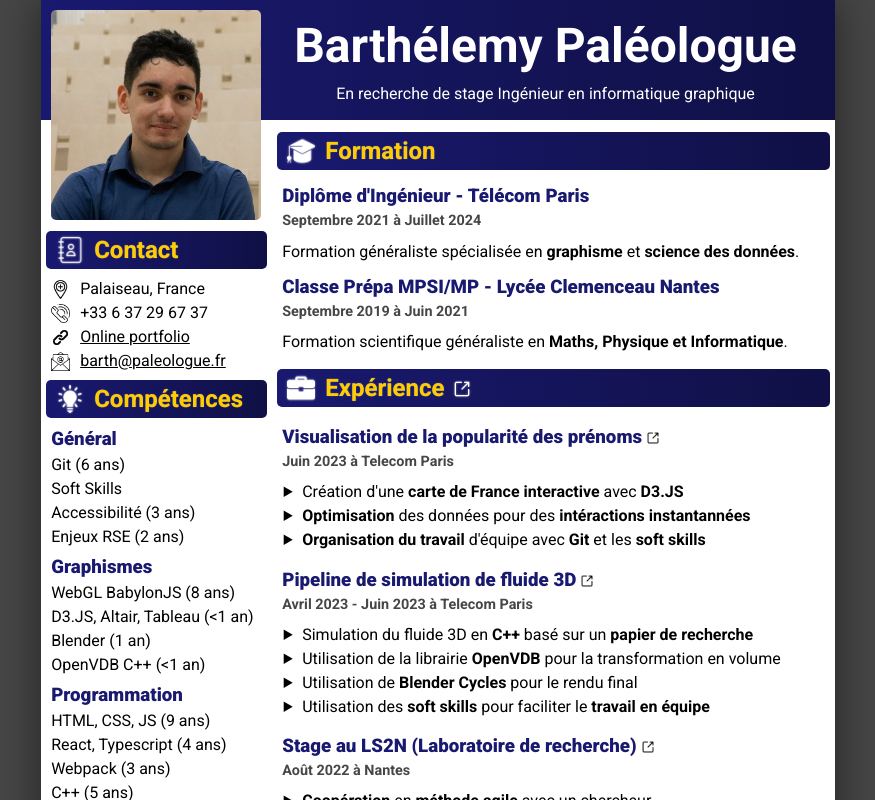
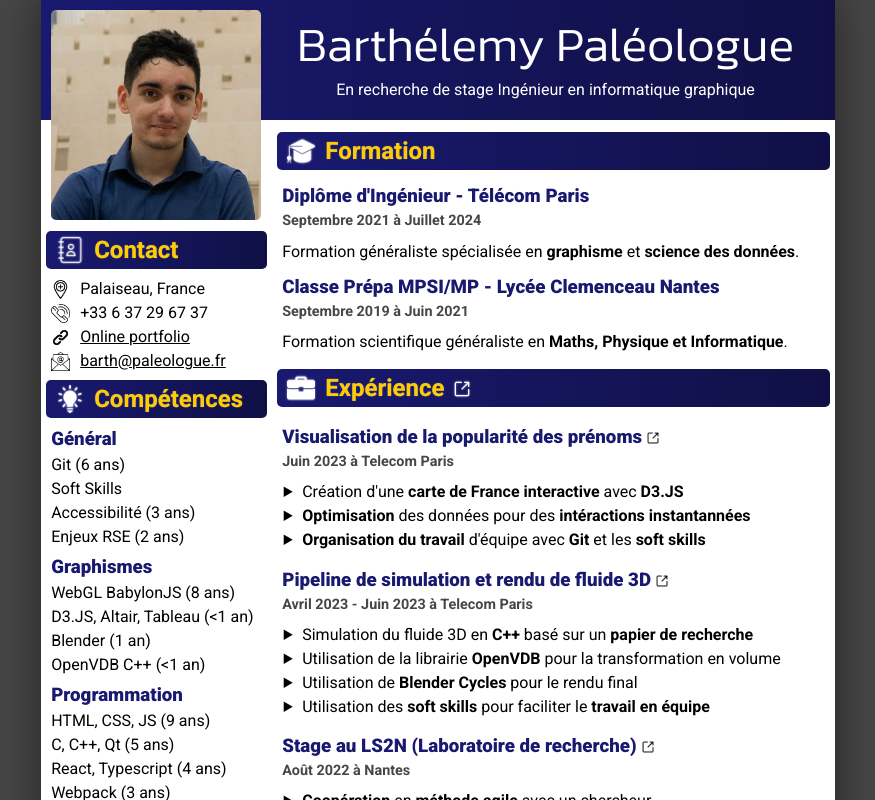
Before and after one commit to BarthPaleologue/resume, a Next.js app: page /resume/ in a window 1280 px wide. Shown: the top 800 px of the page, without its empty margins (202-1077 px from the left). Built offline with nearby package versions, Linux system fonts and the light colour scheme.

Commit message:
better font + updated github links

```diff
--- a/src/app/accessLinkIcon.tsx
+++ b/src/app/accessLinkIcon.tsx
@@ -1,12 +1,13 @@
 export interface AccessLinkIconProps {
     url: string;
     inverted?: boolean;
+    title?: string;
 }
 
-export const AccessLinkIcon = ({ url, inverted }: AccessLinkIconProps) => {
+export const AccessLinkIcon = ({ url, inverted, title }: AccessLinkIconProps) => {
     const className = 'icon access-icon' + (inverted ? ' inverted' : '');
     return (
-        <a target="_blank" href={url} referrerPolicy="no-referrer">
+        <a target="_blank" href={url} referrerPolicy="no-referrer" title={title}>
             <span className={className}></span>
         </a>
     )
--- a/src/app/experienceContainer.tsx
+++ b/src/app/experienceContainer.tsx
@@ -21,7 +21,7 @@ export const ExperienceContainer = ({ experience }: ExperienceContainerProps) =>
     }
     return (
         <div className="experienceContainer" hidden={!experience.enabled}>
-            <h3>{experience.title} <AccessLinkIcon url="https://medium.com/@barth_29567/procedural-gas-giants-f2a61bc6bd97" /></h3>
+            <h3>{experience.title} <AccessLinkIcon url={experience.url} /></h3>
             <h4>{experience.when}</h4>
             <ul>
                 {experience.what.map((what: string) => (
--- a/src/app/experiences.ts
+++ b/src/app/experiences.ts
@@ -3,7 +3,7 @@ import { Experience } from "./experienceContainer";
 export const experiences: Experience[] = [
     {
         title: "Visualisation de la popularité des prénoms",
-        url: "https://medium.com/@barth_29567/procedural-gas-giants-f2a61bc6bd97",
+        url: "https://github.com/BarthPaleologue/BirthNameViz",
         when: "Juin 2023 à Telecom Paris",
         what: [
             "Création d'une <b>carte de France interactive</b> avec <b>D3.JS</b>",
@@ -13,8 +13,8 @@ export const experiences: Experience[] = [
         enabled: true
     },
     {
-        title: "Pipeline de simulation de fluide 3D",
-        url: "https://medium.com/@barth_29567/procedural-gas-giants-f2a61bc6bd97",
+        title: "Pipeline de simulation et rendu de fluide 3D",
+        url: "https://github.com/Konodinger/Liquid3D",
         when: "Avril 2023 - Juin 2023 à Telecom Paris",
         what: [
             "Simulation du fluide 3D en <b>C++</b> basé sur un <b>papier de recherche</b>",
@@ -27,7 +27,7 @@ export const experiences: Experience[] = [
     {
         title: "Application de Todo List",
         url: "https://barth.paleologue.fr/todo",
-        when: "[UNDEFINED] à Telecom Paris",
+        when: "Mars 2023 - Avril 2023 à Telecom Paris",
         what: [
             "Conception avec <b>Typescript</b> et <b>React</b>",
             "Organisation du travail d'équipe avec <b>Git</b> et les <b>soft skills</b>"
@@ -35,9 +35,18 @@ export const experiences: Experience[] = [
         enabled: false
     },
     {
+        title: "Application de dessin 2D",
+        url: "https://github.com/BarthPaleologue/Paint4D",
+        when: "Octobre 2022 - Novembre 2022 à Telecom Paris",
+        what: [
+            "Conception avec Qt et C++ d'une interface intuitive",
+        ],
+        enabled: false
+    },
+    {
         title: "Application Android",
-        url: "https://barth.paleologue.fr/todo",
-        when: "[UNDEFINED] à Telecom Paris",
+        url: "https://github.com/BarthPaleologue/Stonks",
+        when: "Septembre 2022 à Telecom Paris",
         what: [
             "Utilisation de <b>Kotlin</b> avec <b>Android Studio</b>",
             "Conception d'une interface <b>accessible</b> et <b>intuitive</b>"
@@ -69,8 +78,8 @@ export const experiences: Experience[] = [
     },
     {
         title: "Application de résolution de labyrinthe JAVA",
-        url: "https://www.ls2n.fr/",
-        when: "Décembre 2021 - Février 2022 à Telecom Paris",
+        url: "https://github.com/BarthPaleologue/maze-solver-generator",
+        when: "Octobre 2021 - Mars 2022 à Telecom Paris",
         what: [
             "GUI intuitive et polyvalente avec <b>Swing</b>",
             "Génération de labyrinthe basée sur <b>l&apos;algorithme de Prim</b>"
@@ -100,17 +109,17 @@ export const experiences: Experience[] = [
     },
     {
         title: "Interface de rangement de films pour Windows",
-        url: "https://www.ls2n.fr/",
+        url: "https://github.com/BarthPaleologue/moviecenter",
         when: "Février 2021",
         what: [
-            "Développement avec Electron et NodeJS",
+            "Développement avec Electron",
             "Récupération des affiches par Web Scraping",
         ],
         enabled: false
     },
     {
         title: "Détection des fausses informations par IA",
-        url: "https://www.ls2n.fr/",
+        url: "https://github.com/BarthPaleologue/FAKENEWS",
         when: "Septembre 2020 - Juin 2021 au Lycée Clemenceau (Nantes)",
         what: [
             "Utilisation de Pandas, Numpy pour traiter les données",
@@ -121,7 +130,7 @@ export const experiences: Experience[] = [
     },
     {
         title: "Génération d'image avec réseau de neurones GAN",
-        url: "https://www.ls2n.fr/",
+        url: "https://github.com/BarthPaleologue/EdelGAN",
         when: "Octobre 2019 - Juillet 2020",
         what: [
             "Manipulation d&apos;images avec Pillow",
@@ -133,7 +142,7 @@ export const experiences: Experience[] = [
     },
     {
         title: "Réseau de neurones convolutifs pour MNIST",
-        url: "https://www.ls2n.fr/",
+        url: "https://github.com/BarthPaleologue/MNIST",
         when: "Janvier 2019",
         what: [
             "Conception d'un réseau avec Keras",
--- a/src/app/page.tsx
+++ b/src/app/page.tsx
@@ -17,7 +17,7 @@ export default function Home() {
             {formations.map((formation) => (<FormationContainer key={formation.title} formation={formation} />))}
           </section>
           <section>
-            <h2><span className="icon experience-icon inverted"></span>Expérience <AccessLinkIcon inverted url='https://barth.paleologue.fr' /></h2>
+            <h2><span className="icon experience-icon inverted"></span>Expérience <AccessLinkIcon inverted url='https://barth.paleologue.fr' title="Online Portfolio" /></h2>
             {experiences.map((experience: Experience) => (<ExperienceContainer key={experience.title} experience={experience} />))}
           </section>
         </div>
@@ -50,9 +50,9 @@ export default function Home() {
             <div>
               <h3>Programmation</h3>
               <p>HTML, CSS, JS (9 ans)</p>
+              <p>C, C++, Qt (5 ans)</p>
               <p>React, Typescript (4 ans)</p>
               <p>Webpack (3 ans)</p>
-              <p>C++ (5 ans)</p>
               <p>Rust, WebAssembly (2 ans)</p>
               <p>Java, Kotlin (2 ans)</p>
               <p hidden>Django, NextJS (1 an)</p>
--- a/src/app/styles/header.scss
+++ b/src/app/styles/header.scss
@@ -27,9 +27,9 @@ header {
         display: flex;
         flex-direction: column;
         justify-content: center;
-        row-gap: 10px;
         h1 {
-            font-family: $default-font;
+            font-family: 'Kanit', sans-serif;
+            font-weight: 300;
             text-align: center;
             color: white;
             font-size: 300%;
@@ -40,6 +40,7 @@ header {
             color: white;
             margin-block: 0;
             text-align: center;
+            padding-bottom: 14px;
         }
     }
 }
--- a/src/app/styles/variables.scss
+++ b/src/app/styles/variables.scss
@@ -1,4 +1,4 @@
-@import url('https://fonts.googleapis.com/css2?family=Roboto:wght@400;700;900&display=swap');
+@import url('https://fonts.googleapis.com/css2?family=Josefin+Sans&family=Kanit:wght@300;400&family=Roboto:wght@400;700;900&display=swap');
 
 $default-font: 'Roboto', sans-serif;
 
```
